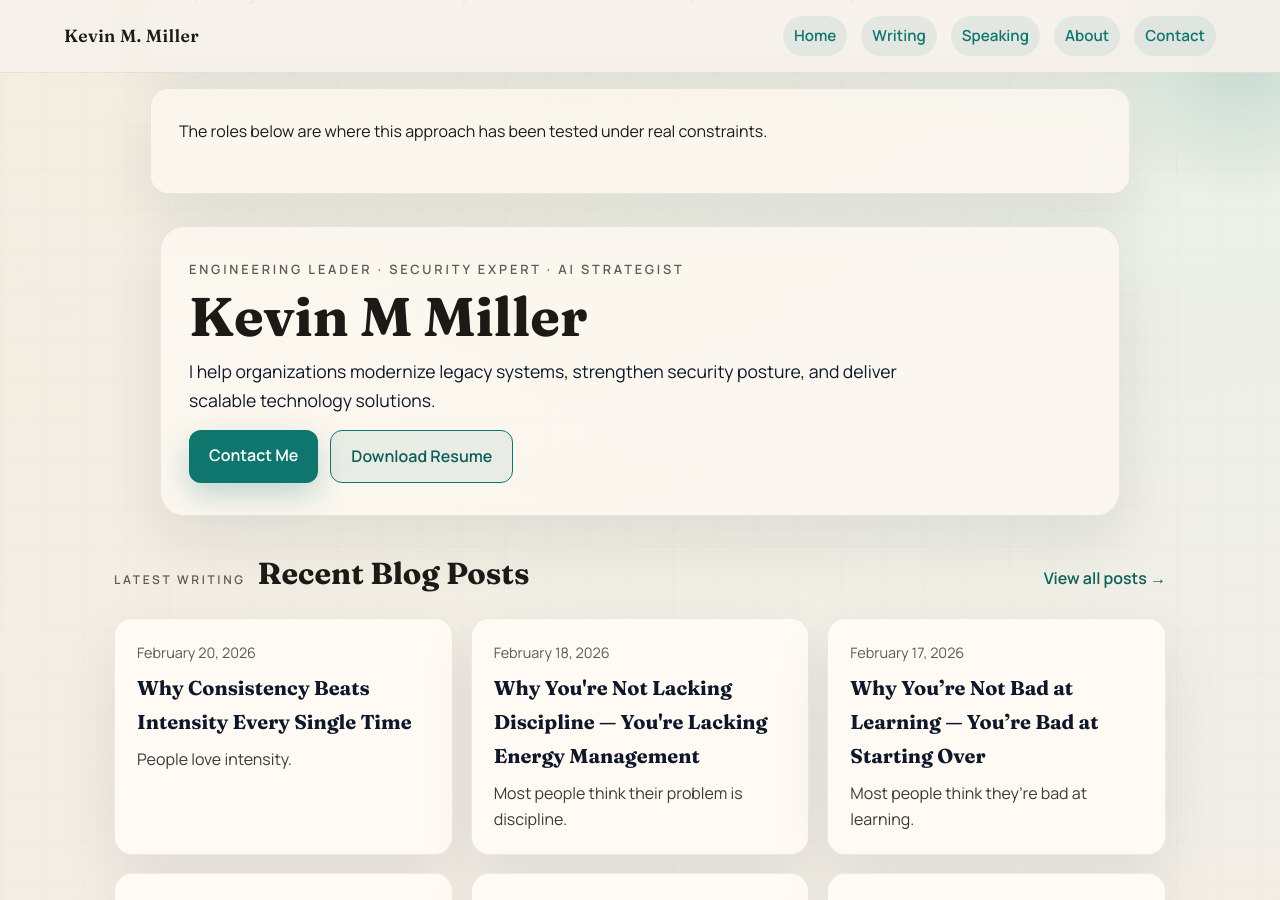
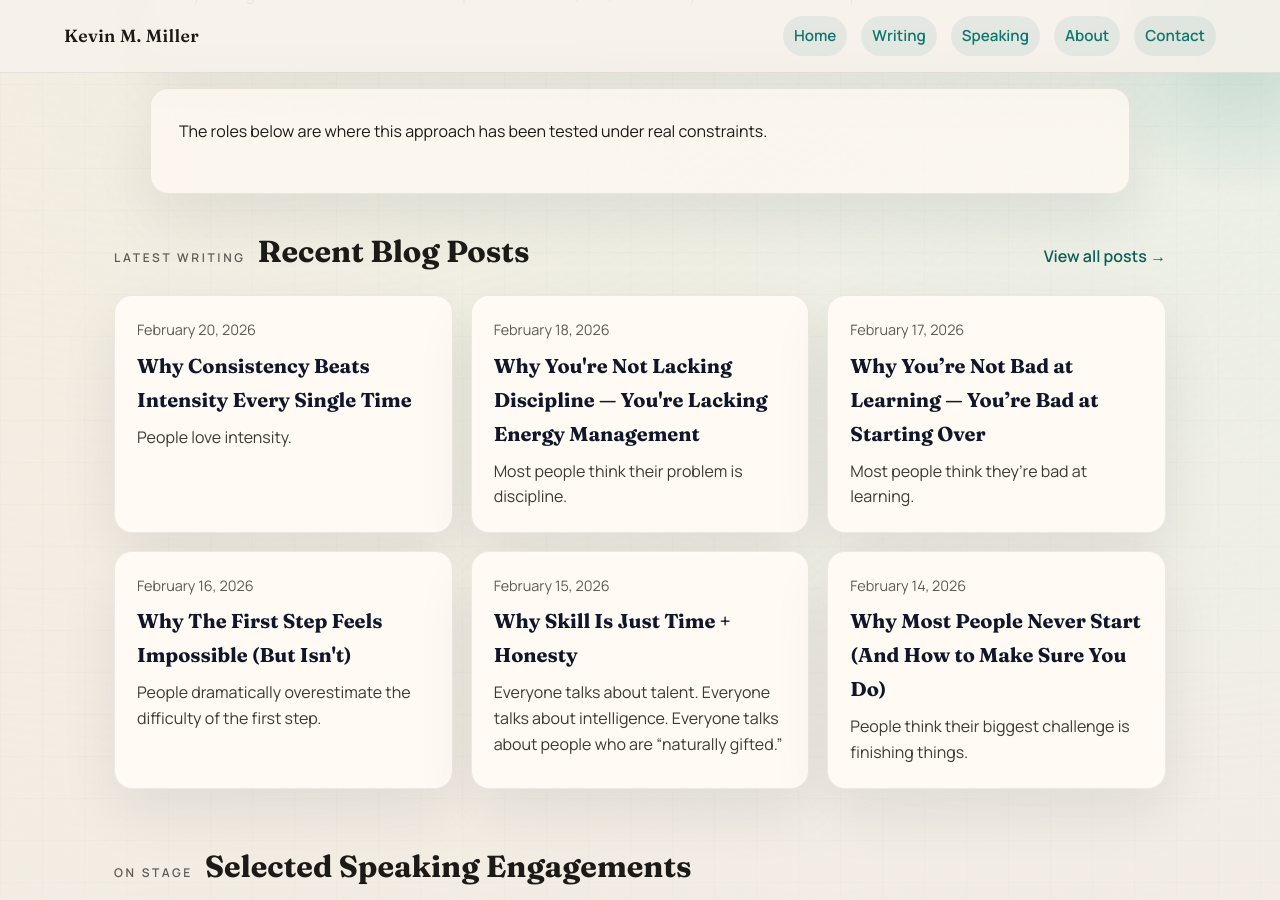
Before and after one commit to kemiller2002/kemiller2002.github.io, a Jekyll site: the page built from docs/index.md, in a window 1280 px wide and 900 px high, scrolled down 1104 px. Built offline with Jekyll 4.4.1, drawn with Linux system fonts in a browser that asks for light colours.

Commit message:
update front page

```diff
--- a/docs/_includes/home_spine.html
+++ b/docs/_includes/home_spine.html
@@ -12,9 +12,9 @@
     <span> · </span>
     <a href="/contact/">Contact</a>
     <span> · </span>
-    <a href="https://www.linkedin.com/" rel="me">LinkedIn</a>
+    <a href="https://www.linkedin.com/in/kemiller2002" rel="me">LinkedIn</a>
     <span> · </span>
-    <a href="https://github.com/" rel="me">GitHub</a>
+    <a href="https://github.com/kemiller2002/" rel="me">GitHub</a>
   </p>
 </section>
 
--- a/docs/index.md
+++ b/docs/index.md
@@ -3,18 +3,6 @@
 ---
 
 {% include home_spine.html %}
-
-<section class="hero">
-  <div class="hero-meta">Engineering Leader · Security Expert · AI Strategist</div>
-  <h1>Kevin M Miller</h1>
-  <p class="hero-lede">
-    I help organizations modernize legacy systems, strengthen security posture, and deliver scalable technology solutions.
-  </p>
-  <div class="hero-actions">
-    <a href="/contact/" class="cta-button">Contact Me</a>
-    <a href="/resume" class="ghost-button">Download Resume</a>
-  </div>
-</section>
 
 <section class="section">
   <div class="section-heading">
```
